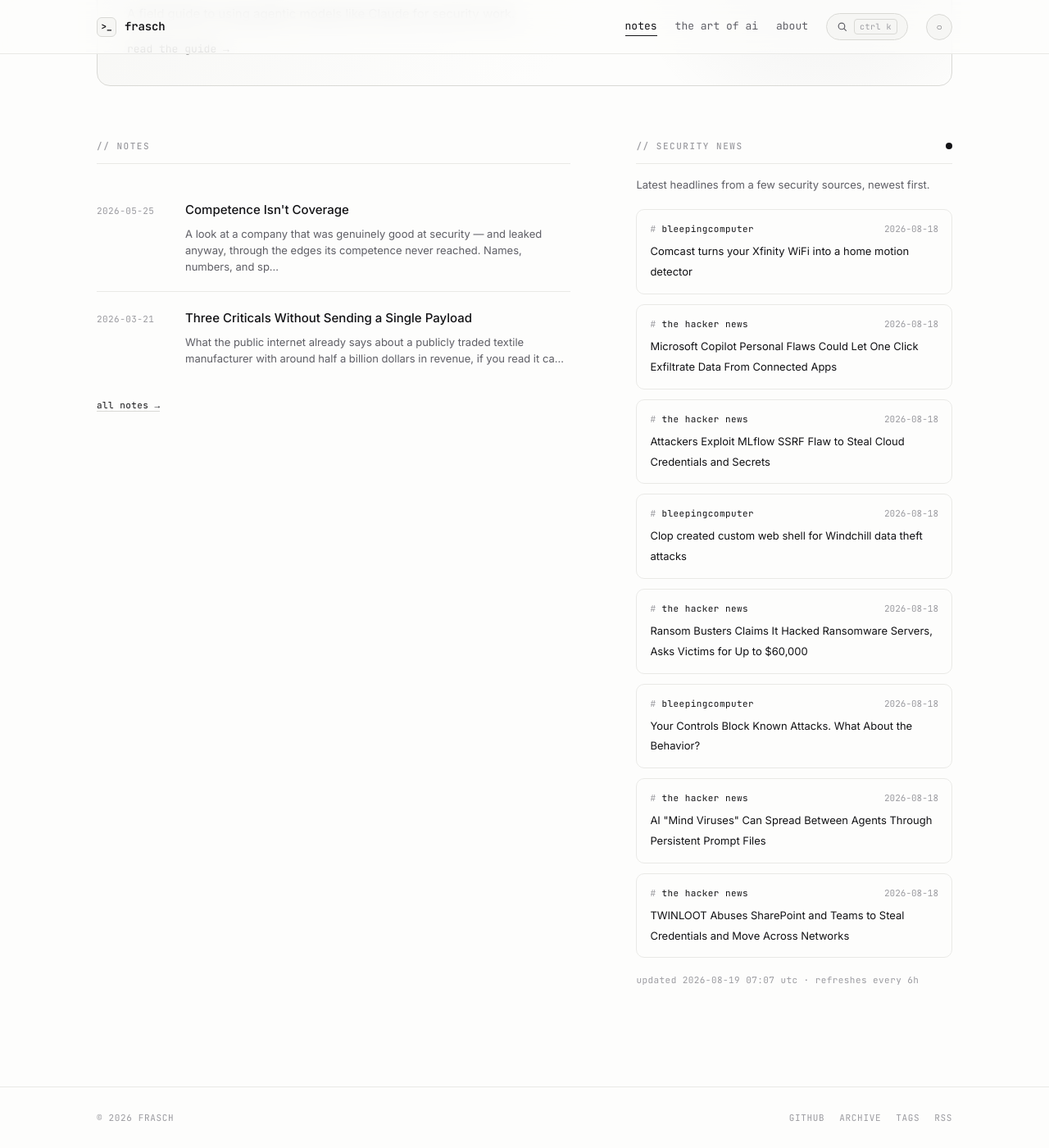
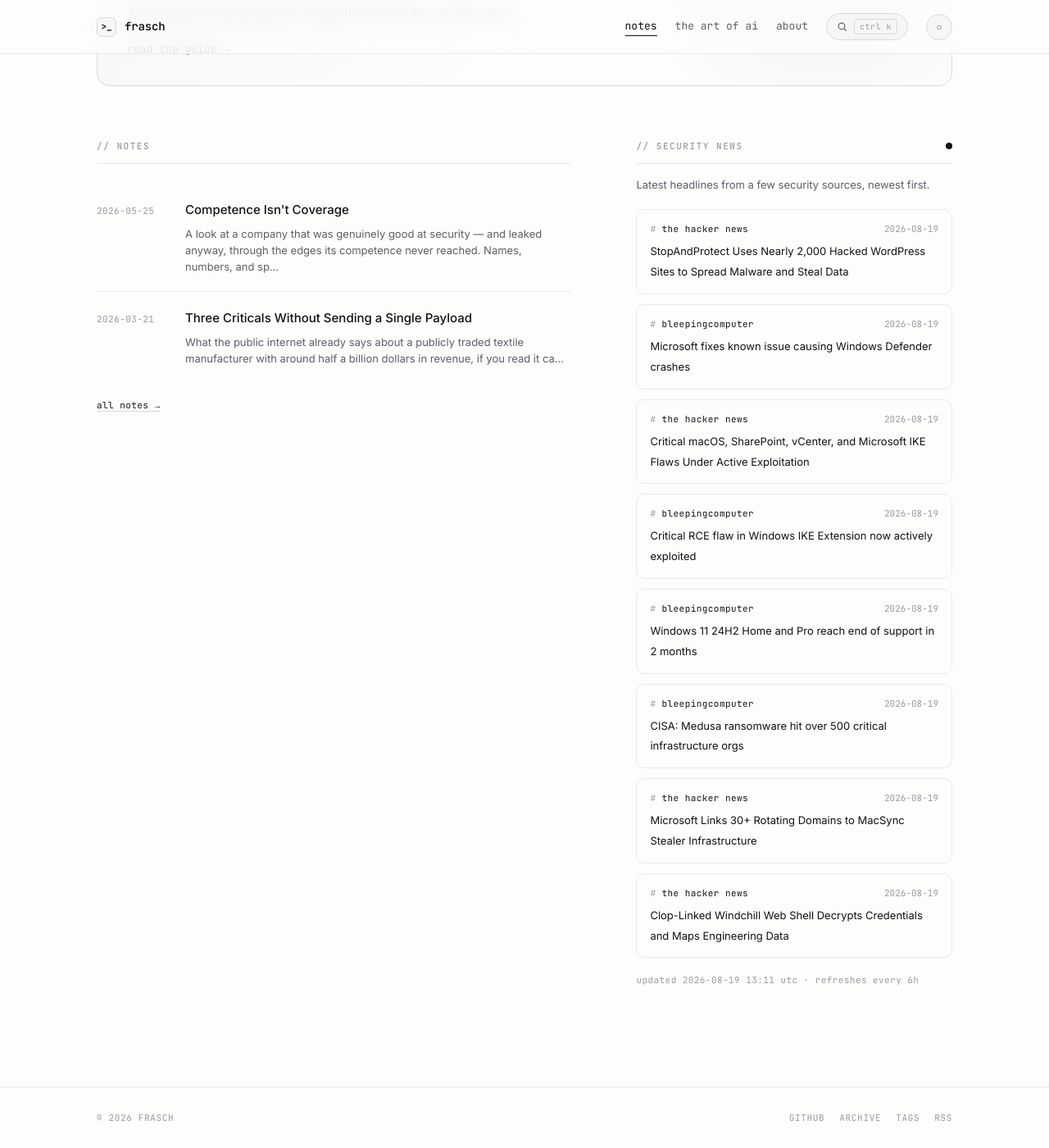
Before and after one commit to whoisfrasch/frasch, a Jekyll site: the page built from index.html, in a window 1280 px wide and 1400 px high, scrolled down 615 px. Shown: the whole window at 82% size. Built offline with Jekyll 4.4.1, drawn with Linux system fonts in a browser that asks for light colours.

Commit message:
Refresh security news feed

```diff
--- a/_data/news.json
+++ b/_data/news.json
@@ -1,53 +1,53 @@
 {
-  "updated": "2026-08-19T07:07:38Z",
+  "updated": "2026-08-19T13:11:41Z",
   "items": [
     {
+      "source": "the hacker news",
+      "title": "StopAndProtect Uses Nearly 2,000 Hacked WordPress Sites to Spread Malware and Steal Data",
+      "link": "https://thehackernews.com/2026/08/stopandprotect-uses-nearly-2000-hacked.html",
+      "date": "2026-08-19T11:25:28Z"
+    },
+    {
       "source": "bleepingcomputer",
-      "title": "Comcast turns your Xfinity WiFi into a home motion detector",
-      "link": "https://www.bleepingcomputer.com/news/security/comcast-turns-your-xfinity-wifi-into-a-home-motion-detector/",
-      "date": "2026-08-18T20:14:58Z"
+      "title": "Microsoft fixes known issue causing Windows Defender crashes",
+      "link": "https://www.bleepingcomputer.com/news/microsoft/microsoft-fixes-known-issue-causing-windows-defender-crashes/",
+      "date": "2026-08-19T11:14:28Z"
     },
     {
       "source": "the hacker news",
-      "title": "Microsoft Copilot Personal Flaws Could Let One Click Exfiltrate Data From Connected Apps",
-      "link": "https://thehackernews.com/2026/08/microsoft-copilot-personal-flaws-could.html",
-      "date": "2026-08-18T17:47:22Z"
+      "title": "Critical macOS, SharePoint, vCenter, and Microsoft IKE Flaws Under Active Exploitation",
+      "link": "https://thehackernews.com/2026/08/critical-macos-sharepoint-vcenter-and.html",
+      "date": "2026-08-19T11:01:48Z"
+    },
+    {
+      "source": "bleepingcomputer",
+      "title": "Critical RCE flaw in Windows IKE Extension now actively exploited",
+      "link": "https://www.bleepingcomputer.com/news/security/cisa-critical-windows-ike-extension-flaw-now-exploited-in-attacks/",
+      "date": "2026-08-19T10:12:24Z"
+    },
+    {
+      "source": "bleepingcomputer",
+      "title": "Windows 11 24H2 Home and Pro reach end of support in 2 months",
+      "link": "https://www.bleepingcomputer.com/news/microsoft/windows-11-24h2-home-and-pro-reach-end-of-support-in-2-months/",
+      "date": "2026-08-19T09:10:20Z"
+    },
+    {
+      "source": "bleepingcomputer",
+      "title": "CISA: Medusa ransomware hit over 500 critical infrastructure orgs",
+      "link": "https://www.bleepingcomputer.com/news/security/cisa-medusa-ransomware-hit-over-500-critical-infrastructure-orgs/",
+      "date": "2026-08-19T08:00:48Z"
     },
     {
       "source": "the hacker news",
-      "title": "Attackers Exploit MLflow SSRF Flaw to Steal Cloud Credentials and Secrets",
-      "link": "https://thehackernews.com/2026/08/attackers-exploit-mlflow-ssrf-flaw-to.html",
-      "date": "2026-08-18T17:44:05Z"
-    },
-    {
-      "source": "bleepingcomputer",
-      "title": "Clop created custom web shell for Windchill data theft attacks",
-      "link": "https://www.bleepingcomputer.com/news/security/clop-created-custom-web-shell-for-windchill-data-theft-attacks/",
-      "date": "2026-08-18T17:29:51Z"
+      "title": "Microsoft Links 30+ Rotating Domains to MacSync Stealer Infrastructure",
+      "link": "https://thehackernews.com/2026/08/microsoft-links-30-rotating-domains-to.html",
+      "date": "2026-08-19T06:01:53Z"
     },
     {
       "source": "the hacker news",
-      "title": "Ransom Busters Claims It Hacked Ransomware Servers, Asks Victims for Up to $60,000",
-      "link": "https://thehackernews.com/2026/08/ransom-busters-claims-it-hacked.html",
-      "date": "2026-08-18T16:58:16Z"
-    },
-    {
-      "source": "bleepingcomputer",
-      "title": "Your Controls Block Known Attacks. What About the Behavior?",
-      "link": "https://www.bleepingcomputer.com/news/security/your-controls-block-known-attacks-what-about-the-behavior/",
-      "date": "2026-08-18T14:01:11Z"
-    },
-    {
-      "source": "the hacker news",
-      "title": "AI \"Mind Viruses\" Can Spread Between Agents Through Persistent Prompt Files",
-      "link": "https://thehackernews.com/2026/08/ai-mind-viruses-can-spread-between.html",
-      "date": "2026-08-18T12:38:36Z"
-    },
-    {
-      "source": "the hacker news",
-      "title": "TWINLOOT Abuses SharePoint and Teams to Steal Credentials and Move Across Networks",
-      "link": "https://thehackernews.com/2026/08/twinloot-abuses-sharepoint-and-teams-to.html",
-      "date": "2026-08-18T12:38:20Z"
+      "title": "Clop-Linked Windchill Web Shell Decrypts Credentials and Maps Engineering Data",
+      "link": "https://thehackernews.com/2026/08/clop-linked-windchill-web-shell.html",
+      "date": "2026-08-19T05:39:25Z"
     }
   ]
 }
```
